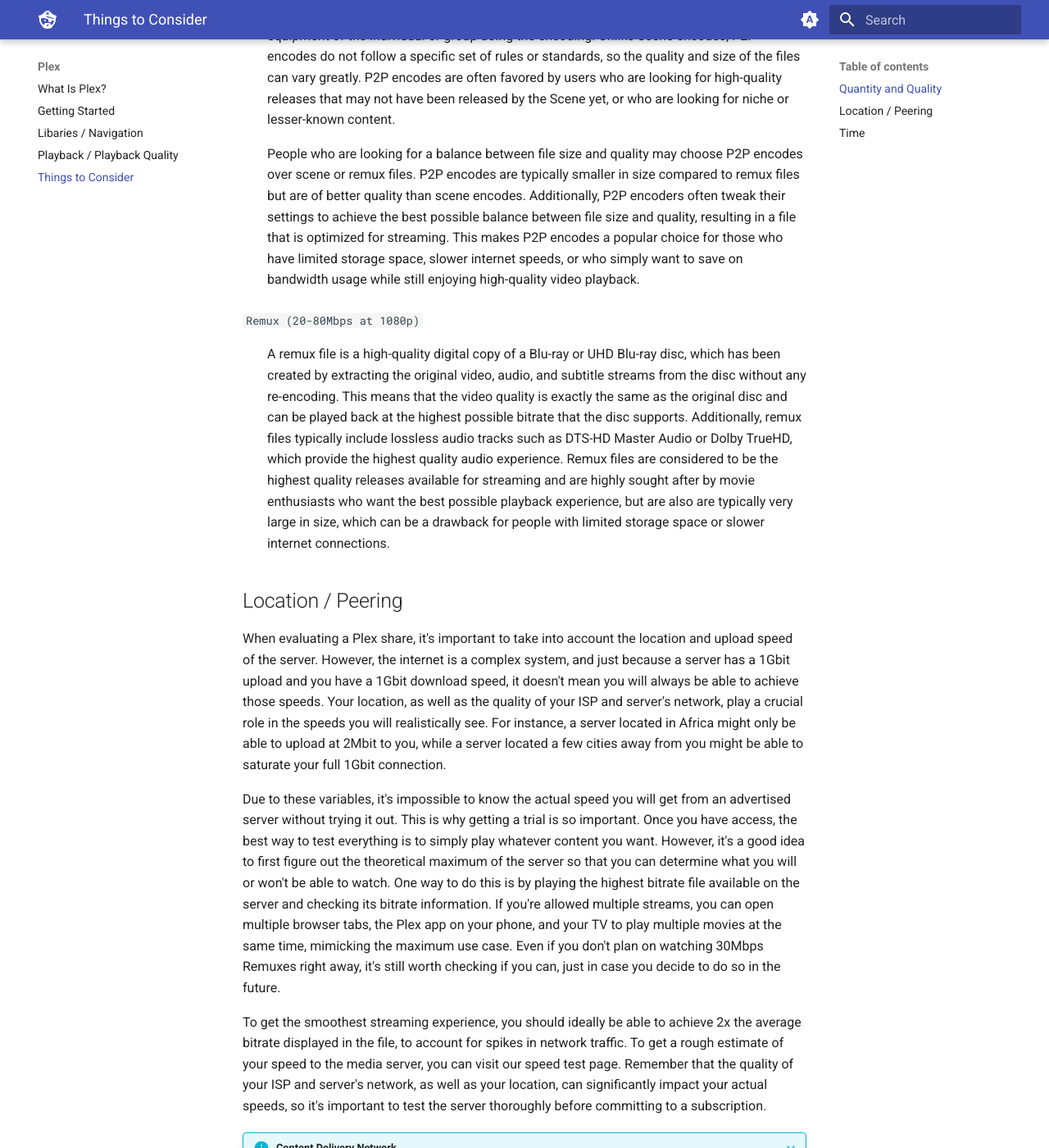
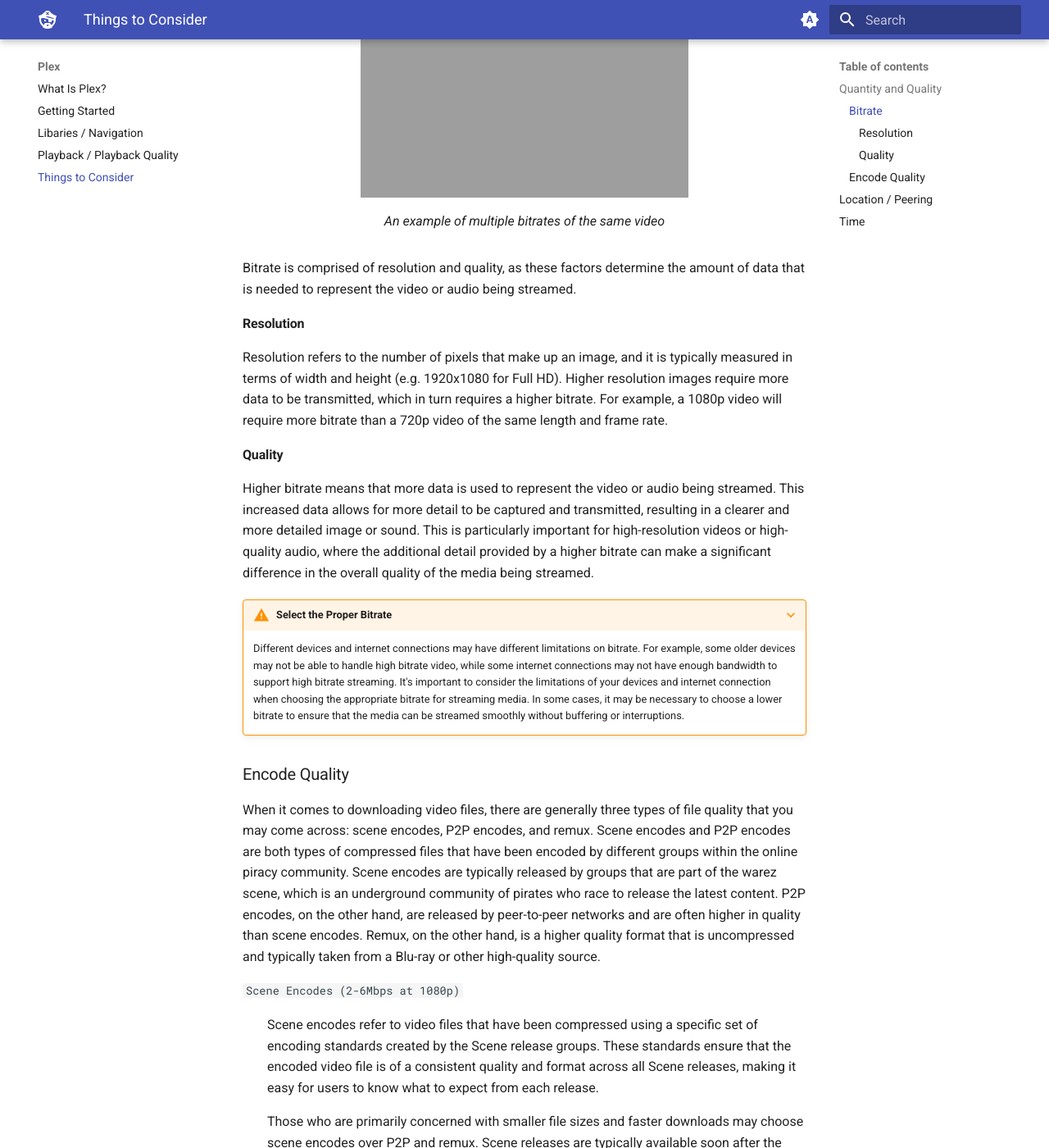
Before and after one commit to neomedia6989/docs-2, an MkDocs documentation site: the page built from docs/plex/things-to-consider.md, in a window 1280 px wide and 1400 px high, scrolled down 1462 px. Shown: the whole window at 82% size. Built offline with MkDocs 1.6.1 and Material for MkDocs 9.7.7, drawn with Linux system fonts in a browser that asks for light colours; some of the changed text lies outside the part shown.

Commit message:
Update things-to-consider.md

```diff
--- a/docs/plex/things-to-consider.md
+++ b/docs/plex/things-to-consider.md
@@ -11,7 +11,36 @@
 
 It's important to check a variety of old and new titles from different genres to understand the scope of the library. For example, the newest Hollywood blockbuster might be available in 1080p Remux with a 30GB size, but other titles may be low-quality encodes at 1080p and 2GB.
 
-Now that you have evaluated the quantity and quality of the titles in the library, it's important to understand the different types of file quality that may be available. Generally, there are three types of file quality: scene encodes, P2P encodes, and remux.
+Now that you have evaluated the quantity and quality of the titles in the library, it's important to understand the different types of file quality that may be available. One of the best factors to determine quality is bitrate, which refers to the amount of data used to represent a unit of time in a video or audio file. A higher bitrate generally means better quality, as more data is used to represent the video or audio.Generally, there are three types of file quality: scene encodes, P2P encodes, and remux.
+
+### Bitrate
+
+Bitrate refers to the amount of data that is transmitted over a specific period of time. In the context of streaming media, bitrate refers to the amount of data that is transmitted per second, and it is typically measured in bits per second (bps).
+
+Bitrate is an important factor that affects the quality of streaming media because it determines how much data is used to represent the video or audio being streamed. Generally, the higher the bitrate, the better the quality of the video or audio. This is because a higher bitrate allows more data to be used to represent the content, resulting in a clearer and more detailed image or sound. However, a higher bitrate also requires more bandwidth to transmit, which can be a limitation for some devices or internet connections. As a result, it's important to balance the bitrate with other factors like resolution and frame rate to ensure that the streaming media is of high quality without being too demanding on bandwidth.
+
+<figure markdown>
+![(../media/bitrate.gif "Multiple bitrate of the same video")](https://docs.blackbeard.media/media/bitrate.gif)
+<figcaption>An example of multiple bitrates of the same video</figcaption>
+</figure>
+
+Bitrate is comprised of resolution and quality, as these factors determine the amount of data that is needed to represent the video or audio being streamed.
+
+#### Resolution
+
+Resolution refers to the number of pixels that make up an image, and it is typically measured in terms of width and height (e.g. 1920x1080 for Full HD). Higher resolution images require more data to be transmitted, which in turn requires a higher bitrate. For example, a 1080p video will require more bitrate than a 720p video of the same length and frame rate.
+
+#### Quality
+
+Higher bitrate means that more data is used to represent the video or audio being streamed. This increased data allows for more detail to be captured and transmitted, resulting in a clearer and more detailed image or sound. This is particularly important for high-resolution videos or high-quality audio, where the additional detail provided by a higher bitrate can make a significant difference in the overall quality of the media being streamed.
+
+???+ warning "Select the Proper Bitrate"
+
+    Different devices and internet connections may have different limitations on bitrate. For example, some older devices may not be able to handle high bitrate video, while some internet connections may not have enough bandwidth to support high bitrate streaming. It's important to consider the limitations of your devices and internet connection when choosing the appropriate bitrate for streaming media. In some cases, it may be necessary to choose a lower bitrate to ensure that the media can be streamed smoothly without buffering or interruptions.
+
+### Encode Quality
+
+When it comes to downloading video files, there are generally three types of file quality that you may come across: scene encodes, P2P encodes, and remux. Scene encodes and P2P encodes are both types of compressed files that have been encoded by different groups within the online piracy community. Scene encodes are typically released by groups that are part of the warez scene, which is an underground community of pirates who race to release the latest content. P2P encodes, on the other hand, are released by peer-to-peer networks and are often higher in quality than scene encodes. Remux, on the other hand, is a higher quality format that is uncompressed and typically taken from a Blu-ray or other high-quality source.
 
 `Scene Encodes (2-6Mbps at 1080p)`
 :   Scene encodes refer to video files that have been compressed using a specific set of encoding standards created by the Scene release groups. These standards ensure that the encoded video file is of a consistent quality and format across all Scene releases, making it easy for users to know what to expect from each release.
```
